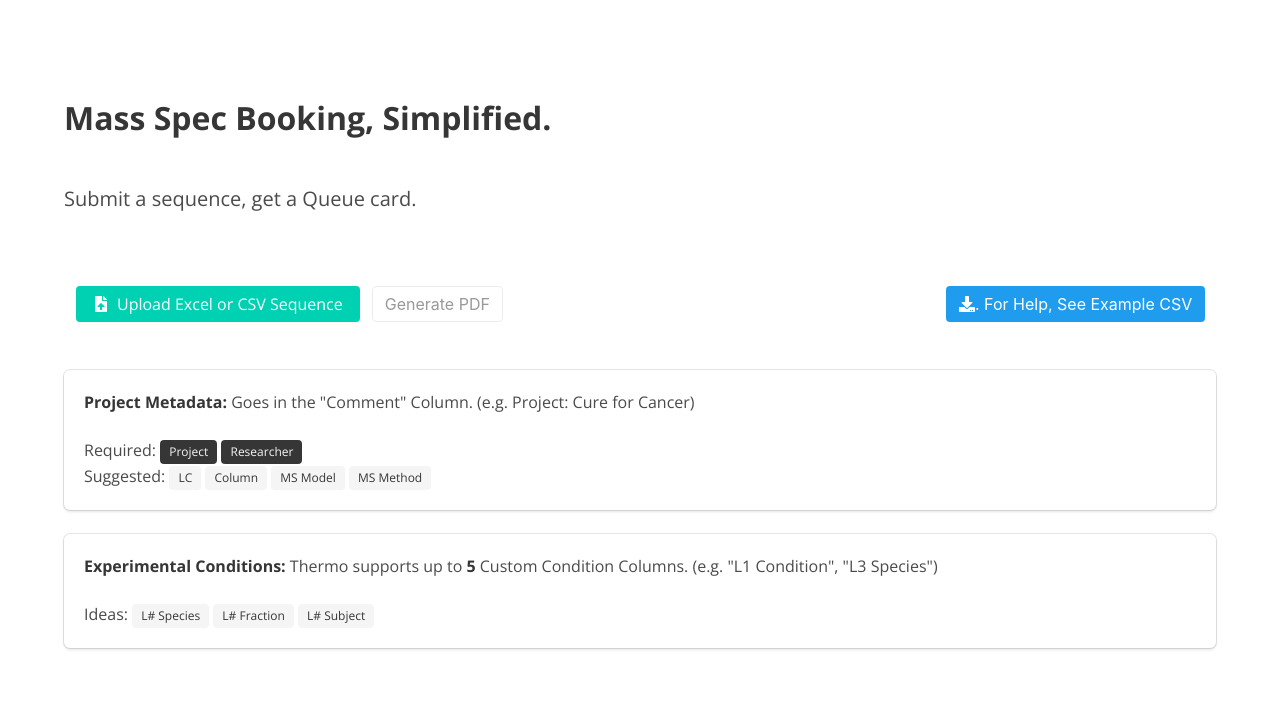
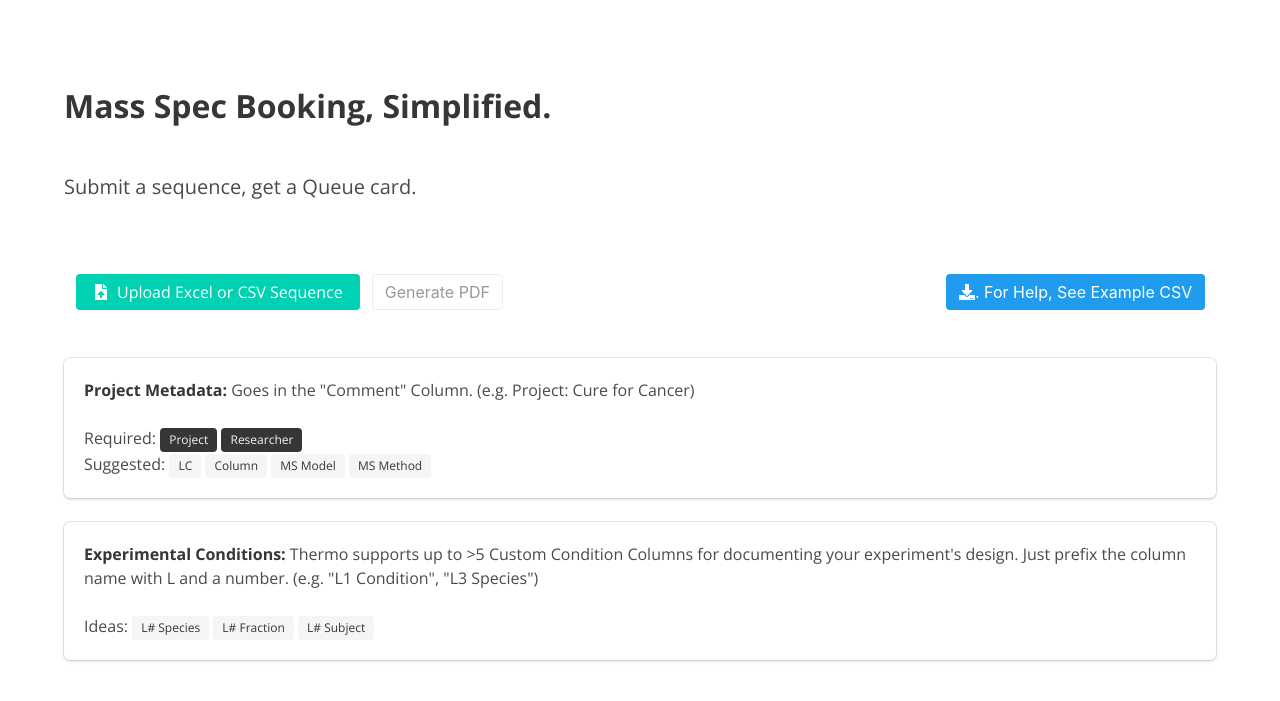
Before and after one commit to nickdelgrosso/MS_Booker, a Flask app: page / in a window 1280 px wide. Shown: the part 52-753 px from the top of the page. Run offline with Flask 2, Linux system fonts and the light colour scheme; some libraries are stand-ins or nearby versions.

Commit message:
More help info

```diff
--- a/templates/landing.html
+++ b/templates/landing.html
@@ -118,7 +118,7 @@
                         <p>
                         <strong>Experimental Conditions:</strong>
                         <!--<br>-->
-                            Thermo supports up to <strong>5</strong> Custom Condition Columns. (e.g. "L1 Condition", "L3 Species")
+                            Thermo supports up to >5 Custom Condition Columns for documenting your experiment's design. Just prefix the column name with L and a number. (e.g. "L1 Condition", "L3 Species")
                         </p>
                     </div>
                     Ideas:
```
